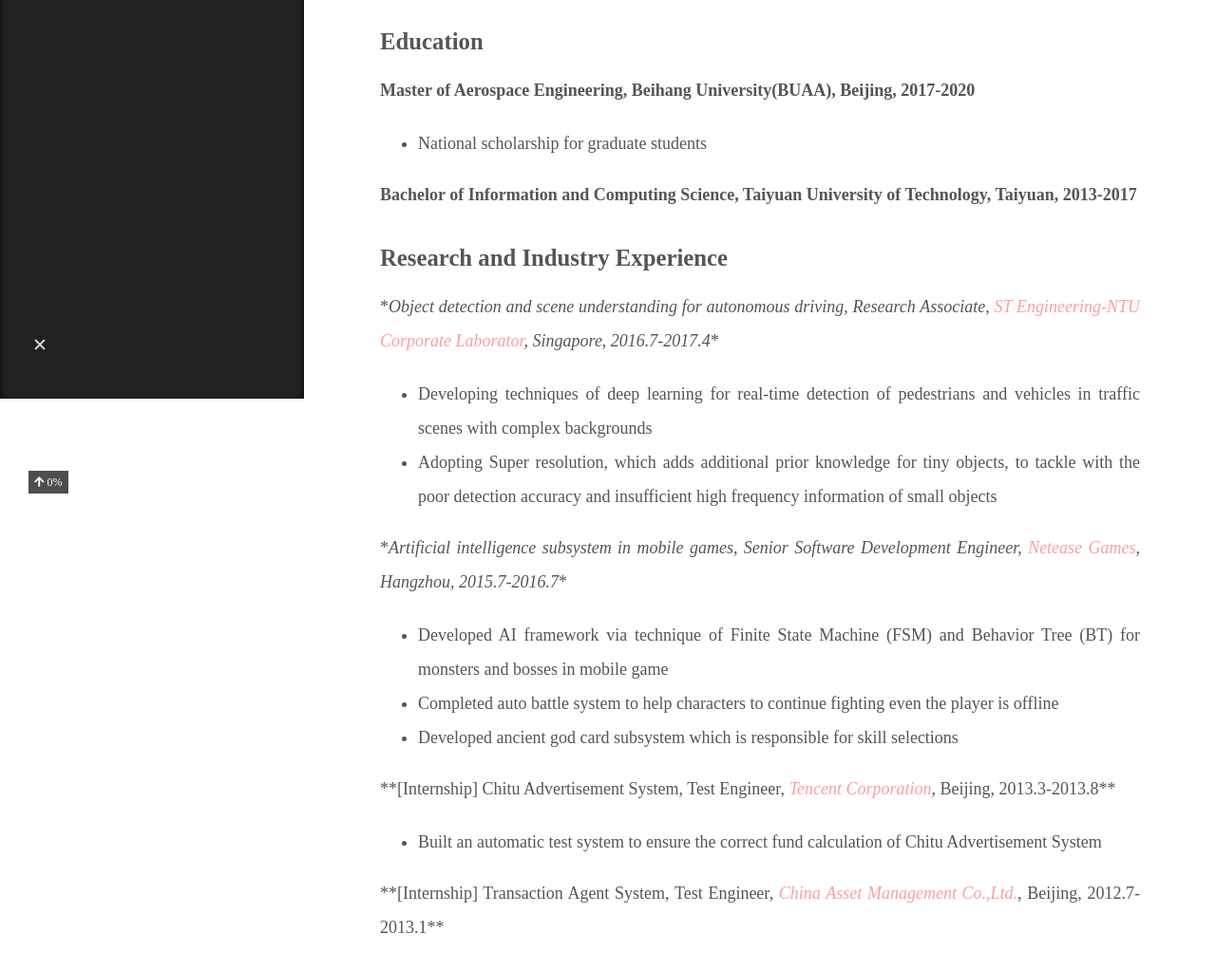
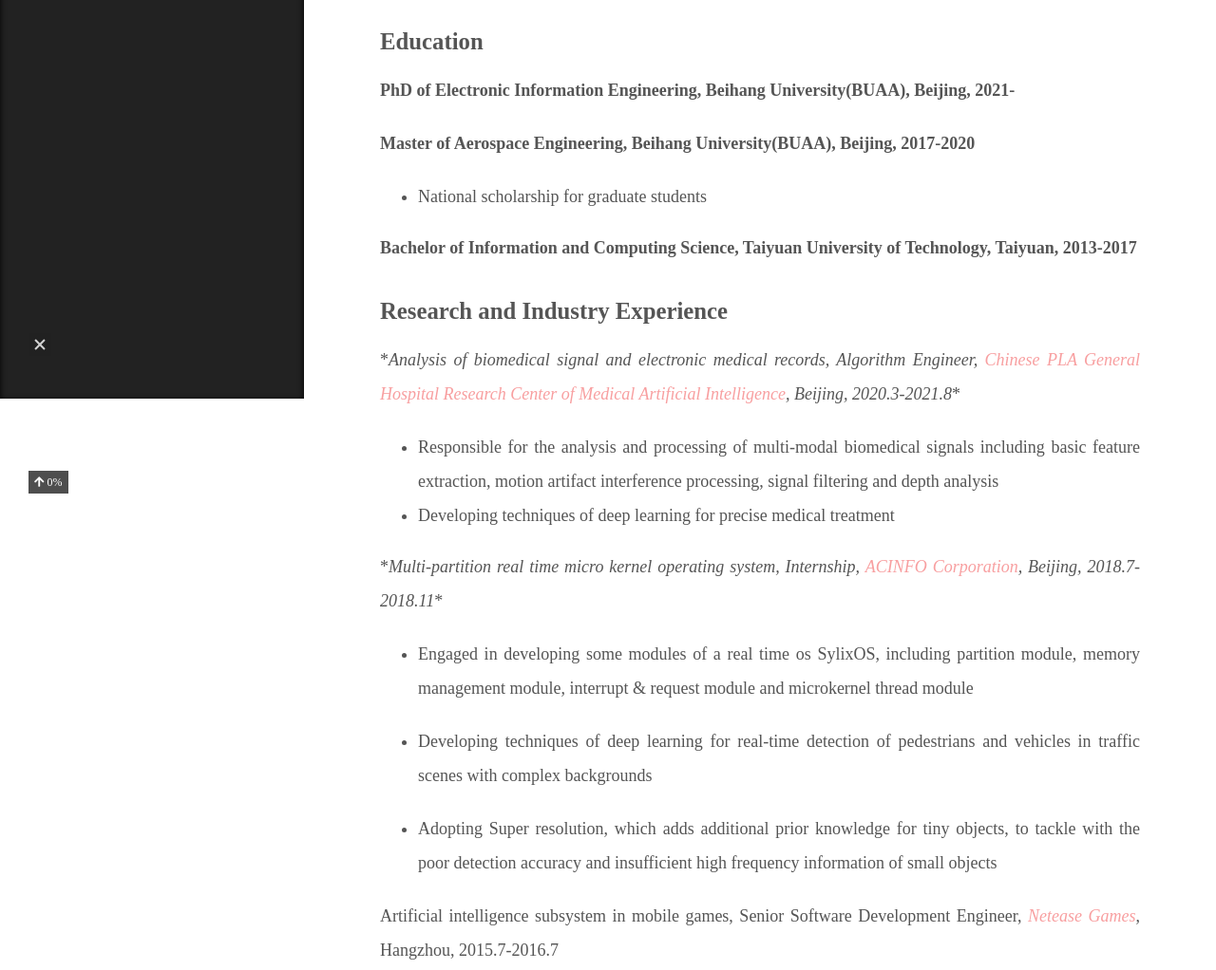
Before and after one commit to virteki/wudi.github.io, a plain HTML site: page resume/resume.html in a window 1280 px wide. Shown: the part 380-1402 px from the top of the page at 95% size. Drawn offline with nearby package versions, Linux system fonts and the light colour scheme.

Commit message:
Site updated: 2021-06-28 11:39:01

```diff
--- a/css/main.css
+++ b/css/main.css
@@ -2636,7 +2636,7 @@
   vertical-align: middle;
 }
 .links-of-author a::before {
-  background: #32c440;
+  background: #8816ff;
   display: inline-block;
   margin-right: 3px;
   transform: translateY(-2px);
--- a/resume/resume.html
+++ b/resume/resume.html
@@ -20,15 +20,15 @@
   <link rel="stylesheet" href="https://cdn.jsdelivr.net/npm/animate.css@3.1.1/animate.min.css" integrity="sha256-PR7ttpcvz8qrF57fur/yAx1qXMFJeJFiA6pSzWi0OIE=" crossorigin="anonymous">
 
 <script class="next-config" data-name="main" type="application/json">{&quot;hostname&quot;:&quot;awesomecoder.top&quot;,&quot;root&quot;:&quot;&#x2F;&quot;,&quot;images&quot;:&quot;&#x2F;images&quot;,&quot;scheme&quot;:&quot;Muse&quot;,&quot;version&quot;:&quot;8.4.0&quot;,&quot;exturl&quot;:false,&quot;sidebar&quot;:{&quot;position&quot;:&quot;left&quot;,&quot;display&quot;:&quot;post&quot;,&quot;padding&quot;:18,&quot;offset&quot;:12},&quot;copycode&quot;:true,&quot;bookmark&quot;:{&quot;enable&quot;:false,&quot;color&quot;:&quot;#222&quot;,&quot;save&quot;:&quot;auto&quot;},&quot;fancybox&quot;:false,&quot;mediumzoom&quot;:false,&quot;lazyload&quot;:false,&quot;pangu&quot;:false,&quot;comments&quot;:{&quot;style&quot;:&quot;tabs&quot;,&quot;active&quot;:null,&quot;storage&quot;:true,&quot;lazyload&quot;:false,&quot;nav&quot;:null},&quot;motion&quot;:{&quot;enable&quot;:true,&quot;async&quot;:false,&quot;transition&quot;:{&quot;post_block&quot;:&quot;fadeIn&quot;,&quot;post_header&quot;:&quot;fadeInDown&quot;,&quot;post_body&quot;:&quot;fadeInDown&quot;,&quot;coll_header&quot;:&quot;fadeInLeft&quot;,&quot;sidebar&quot;:&quot;fadeInUp&quot;}},&quot;prism&quot;:false,&quot;i18n&quot;:{&quot;placeholder&quot;:&quot;Searching...&quot;,&quot;empty&quot;:&quot;We didn&#39;t find any results for the search: ${query}&quot;,&quot;hits_time&quot;:&quot;${hits} results found in ${time} ms&quot;,&quot;hits&quot;:&quot;${hits} results found&quot;}}</script>
-<meta name="description" content="EducationMaster of Aerospace Engineering, Beihang University(BUAA), Beijing, 2017-2020  National scholarship for graduate students  Bachelor of Information and Computing Science, Taiyuan University of">
+<meta name="description" content="EducationPhD of Electronic Information Engineering, Beihang University(BUAA), Beijing, 2021- Master of Aerospace Engineering, Beihang University(BUAA), Beijing, 2017-2020  National scholarship for gra">
 <meta property="og:type" content="website">
 <meta property="og:title" content="DI WU">
 <meta property="og:url" content="http://awesomecoder.top/resume/resume.html">
 <meta property="og:site_name" content="WuDi&#39;s Blog">
-<meta property="og:description" content="EducationMaster of Aerospace Engineering, Beihang University(BUAA), Beijing, 2017-2020  National scholarship for graduate students  Bachelor of Information and Computing Science, Taiyuan University of">
+<meta property="og:description" content="EducationPhD of Electronic Information Engineering, Beihang University(BUAA), Beijing, 2021- Master of Aerospace Engineering, Beihang University(BUAA), Beijing, 2017-2020  National scholarship for gra">
 <meta property="og:locale" content="en_US">
 <meta property="article:published_time" content="2021-05-07T12:27:49.000Z">
-<meta property="article:modified_time" content="2021-05-07T13:33:02.508Z">
+<meta property="article:modified_time" content="2021-06-28T03:26:42.776Z">
 <meta property="article:author" content="WuDi">
 <meta name="twitter:card" content="summary">
 
@@ -207,27 +207,37 @@
 
 
       <div class="post-body">
-          <h2 id="Education"><a href="#Education" class="headerlink" title="Education"></a>Education</h2><p><strong>Master of Aerospace Engineering, Beihang University(BUAA), Beijing, 2017-2020</strong></p>
+          <h2 id="Education"><a href="#Education" class="headerlink" title="Education"></a>Education</h2><p><strong>PhD of Electronic Information Engineering, Beihang University(BUAA), Beijing, 2021-</strong></p>
+<p><strong>Master of Aerospace Engineering, Beihang University(BUAA), Beijing, 2017-2020</strong></p>
 <ul>
 <li>National scholarship for graduate students</li>
 </ul>
 <p><strong>Bachelor of Information and Computing Science, Taiyuan University of Technology, Taiyuan, 2013-2017</strong></p>
-<h2 id="Research-and-Industry-Experience"><a href="#Research-and-Industry-Experience" class="headerlink" title="Research and Industry Experience"></a>Research and Industry Experience</h2><p>*<em>Object detection and scene understanding for autonomous driving, Research Associate, <em><a target="_blank" rel="noopener" href="http://ste-ntulab.ntu.edu.sg/Pages/Home.aspx">ST Engineering-NTU Corporate Laborator</a></em>, Singapore, 2016.7-2017.4</em>*</p>
+<h2 id="Research-and-Industry-Experience"><a href="#Research-and-Industry-Experience" class="headerlink" title="Research and Industry Experience"></a>Research and Industry Experience</h2><p>*<em>Analysis of biomedical signal and electronic medical records, Algorithm Engineer, <em><a target="_blank" rel="noopener" href="http://www.301hospital.com.cn/">Chinese PLA General Hospital Research Center of Medical Artificial Intelligence</a></em>, Beijing, 2020.3-2021.8</em>*</p>
 <ul>
-<li>Developing techniques of deep learning for real-time detection of pedestrians and vehicles in traffic scenes with complex backgrounds</li>
-<li>Adopting Super resolution, which adds additional prior knowledge for tiny objects, to tackle with the poor detection accuracy and insufficient high frequency information of small objects</li>
+<li>Responsible for the analysis and processing of multi-modal biomedical signals including basic feature extraction, motion artifact interference processing, signal filtering and depth analysis</li>
+<li>Developing techniques of deep learning for precise medical treatment </li>
 </ul>
-<p>*<em>Artificial intelligence subsystem in mobile games, Senior Software Development Engineer, <em><a target="_blank" rel="noopener" href="http://game.163.com/en/">Netease Games</a></em>, Hangzhou, 2015.7-2016.7</em>*</p>
+<p>*<em>Multi-partition real time micro kernel operating system, Internship, <em><a target="_blank" rel="noopener" href="https://www.acoinfo.com/index.html">ACINFO Corporation</a></em>, Beijing, 2018.7-2018.11</em>*</p>
+<ul>
+<li><p>Engaged in developing some modules of a real time os SylixOS, including partition module, memory management module, interrupt &amp; request module and microkernel thread module</p>
+</li>
+<li><p>Developing techniques of deep learning for real-time detection of pedestrians and vehicles in traffic scenes with complex backgrounds</p>
+</li>
+<li><p>Adopting Super resolution, which adds additional prior knowledge for tiny objects, to tackle with the poor detection accuracy and insufficient high frequency information of small objects</p>
+</li>
+</ul>
+<p>Artificial intelligence subsystem in mobile games, Senior Software Development Engineer, <em><a target="_blank" rel="noopener" href="http://game.163.com/en/">Netease Games</a></em>, Hangzhou, 2015.7-2016.7</p>
 <ul>
 <li>Developed AI framework via technique of Finite State Machine (FSM) and Behavior Tree (BT) for monsters and bosses in mobile game</li>
 <li>Completed auto battle system to help characters to continue fighting even the player is offline </li>
 <li>Developed ancient god card subsystem which is responsible for skill selections </li>
 </ul>
-<p>**[Internship] Chitu Advertisement System, Test Engineer, <em><a target="_blank" rel="noopener" href="http://www.tencent.com/en-us/index.shtml">Tencent Corporation</a></em>, Beijing, 2013.3-2013.8**</p>
+<p>[Student] Transaction Agent System, Test Engineer, <em><a target="_blank" rel="noopener" href="https://www.ldmcbuaa.com/">BUAA-Lab of Distributed and Mobile Computing</a></em>, Beijing, 2017.7-2020.1</p>
 <ul>
-<li>Built an automatic test system to ensure the correct fund calculation of Chitu Advertisement System</li>
+<li>Developed an automatic test framework of Transaction Agent System to ensure new code in development does not bring bugs to the previous system</li>
 </ul>
-<p>**[Internship] Transaction Agent System, Test Engineer, <em><a target="_blank" rel="noopener" href="https://en.wikipedia.org/wiki/China_Asset_Management">China Asset Management Co.,Ltd.</a></em>, Beijing, 2012.7-2013.1**</p>
+<p>[Internship] Transaction Agent System, Test Engineer, <em><a target="_blank" rel="noopener" href="https://www.ldmcbuaa.com/">微小卫星实验室</a></em>, Beijing, 2017.7-2020.1</p>
 <ul>
 <li>Developed an automatic test framework of Transaction Agent System to ensure new code in development does not bring bugs to the previous system</li>
 </ul>
@@ -237,7 +247,7 @@
 <p>person re-identification</p>
 </li>
 <li><p>Markup/Programming/framework</p>
-<p>Python, C, PyTorch</p>
+<p>Python, C/C++, PyTorch</p>
 </li>
 </ul>
 
```
Also changed, not shown: content.json (+1 -1 lines), research/research.html (+8 -9 lines).
